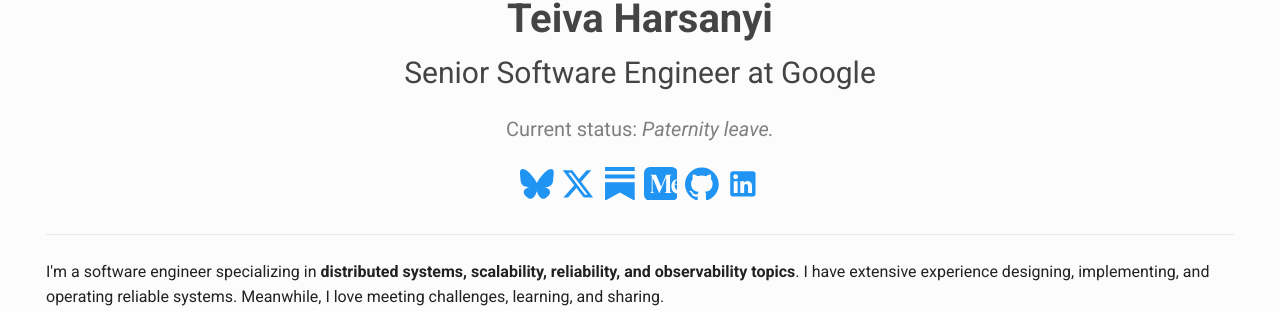
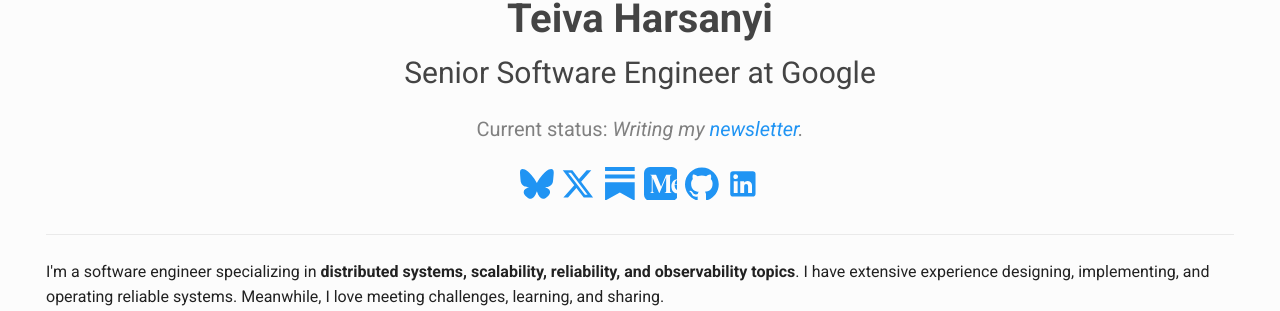
Before and after one commit to teivah/teivah.dev, an MkDocs documentation site: the page built from docs/index.md, in a window 1280 px wide and 1138 px high. Shown: the part 417-728 px from the top of the window. Built offline with MkDocs 1.6.1 and Material for MkDocs 9.7.7, drawn with Linux system fonts in a browser that asks for light colours.

Commit message:
Current status.

```diff
--- a/docs/index.md
+++ b/docs/index.md
@@ -27,7 +27,7 @@
 
 <th2>Senior Software Engineer at Google</th2>
 
-<th3>Current status: _Paternity leave._</th3>
+<th3>Current status: _Writing my [newsletter](https://thecoder.cafe/?rd=teivah.dev)._</th3>
 
 
 <th2>[:simple-bluesky:](https://bsky.app/profile/teivah.dev)
```
